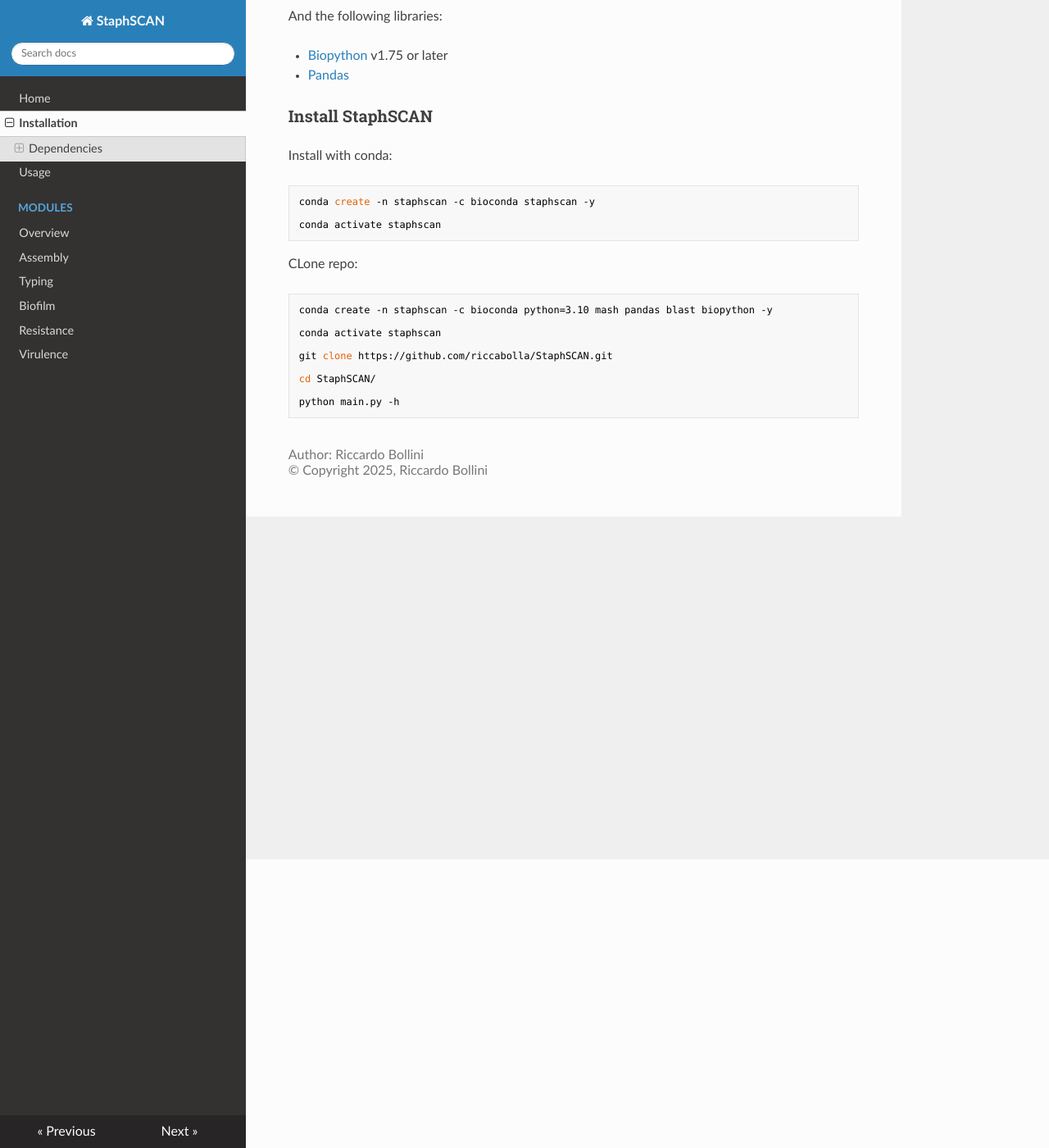
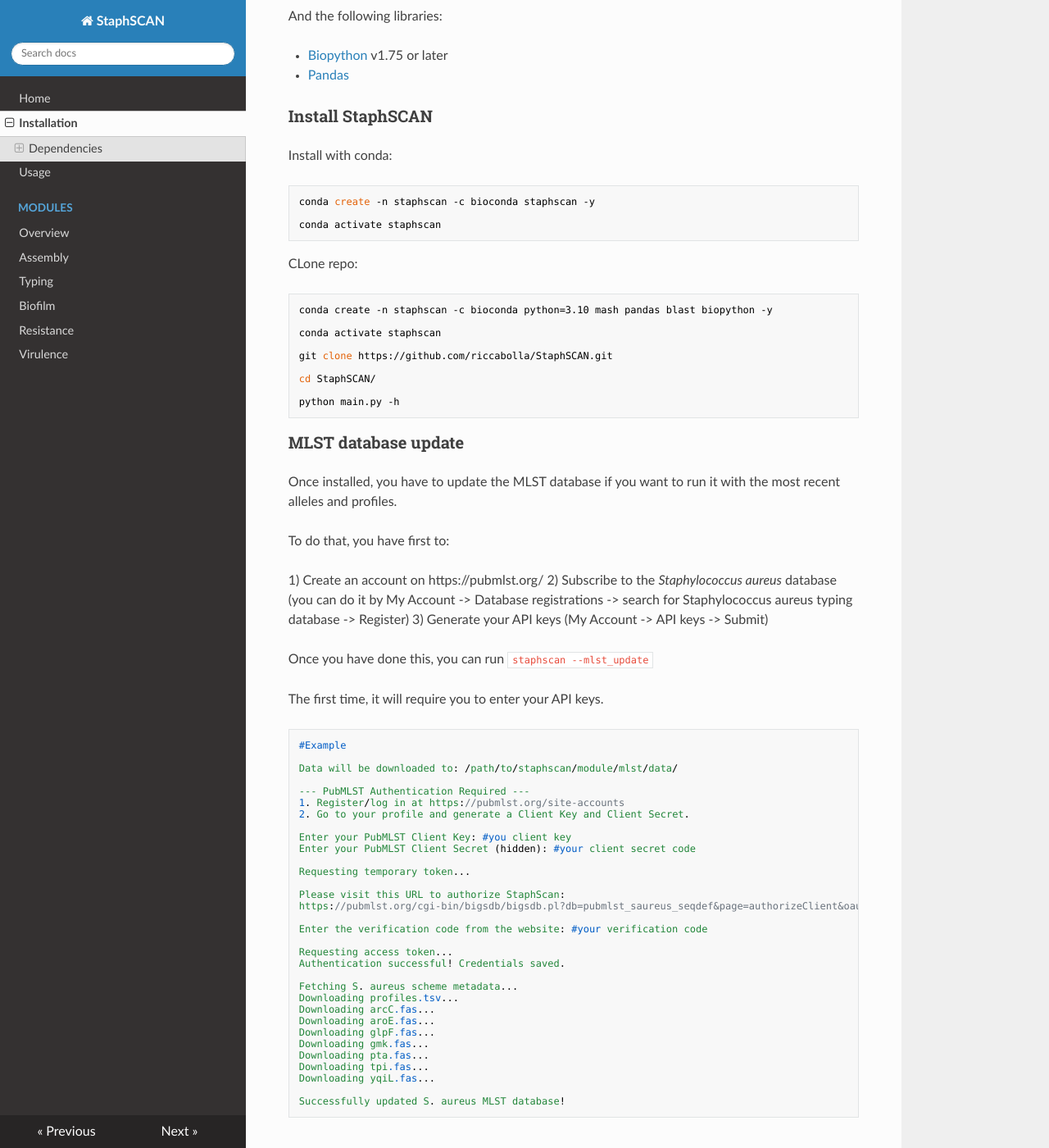
Before and after one commit to riccabolla/StaphSCAN, an MkDocs documentation site: the page built from docs/installation.md, in a window 1280 px wide and 1400 px high, scrolled down 352 px. Shown: the whole window at 82% size. Built offline with MkDocs 1.6.1, drawn with Linux system fonts in a browser that asks for light colours; nearby versions of some CDN libraries.

Commit message:
add --mlst_update command

````diff
--- a/docs/installation.md
+++ b/docs/installation.md
@@ -35,3 +35,53 @@
 
 python main.py -h
 ```
+
+### MLST database update
+
+Once installed, you have to update the MLST database if you want to run it with the most recent alleles and profiles. <br>
+
+To do that, you have first to:
+
+1) Create an account on https://pubmlst.org/
+2) Subscribe to the *Staphylococcus aureus* database  (you can do it by My Account -> Database registrations -> search for Staphylococcus aureus typing database -> Register)
+3) Generate your API keys (My Account -> API keys -> Submit)
+
+Once you have done this, you can run `staphscan --mlst_update`
+
+The first time, it will require you to enter your API keys.
+
+```bash
+#Example
+
+Data will be downloaded to: /path/to/staphscan/module/mlst/data/
+
+--- PubMLST Authentication Required ---
+1. Register/log in at https://pubmlst.org/site-accounts
+2. Go to your profile and generate a Client Key and Client Secret.
+
+Enter your PubMLST Client Key: #you client key
+Enter your PubMLST Client Secret (hidden): #your client secret code
+
+Requesting temporary token...
+
+Please visit this URL to authorize StaphScan:
+https://pubmlst.org/cgi-bin/bigsdb/bigsdb.pl?db=pubmlst_saureus_seqdef&page=authorizeClient&oauth_token=EPHIKB3znyfZ5kLpCGeJS3ZgEl6xcegJ
+
+Enter the verification code from the website: #your verification code
+
+Requesting access token...
+Authentication successful! Credentials saved.
+
+Fetching S. aureus scheme metadata...
+Downloading profiles.tsv...
+Downloading arcC.fas...
+Downloading aroE.fas...
+Downloading glpF.fas...
+Downloading gmk.fas...
+Downloading pta.fas...
+Downloading tpi.fas...
+Downloading yqiL.fas...
+
+Successfully updated S. aureus MLST database!
+
+```
--- a/requirements.txt
+++ b/requirements.txt
@@ -1,2 +1,4 @@
 biopython>=1.78
 pandas
+rauth
+requests
--- a/setup.py
+++ b/setup.py
@@ -5,7 +5,7 @@
 
 setup(
     name="staphscan",
-    version="0.2.1",
+    version="0.3.0",
     description="A tool for Staphylococcus aureus analysis",
     author="Riccardo Bollini",
     url="https://github.com/riccabolla/StaphSCAN",
````
Also changed, not shown: docs/typing.md (+3 -0 lines), 1 other file.
